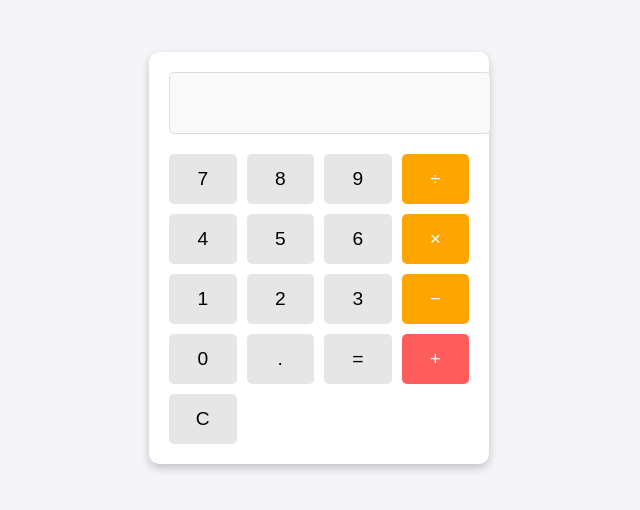
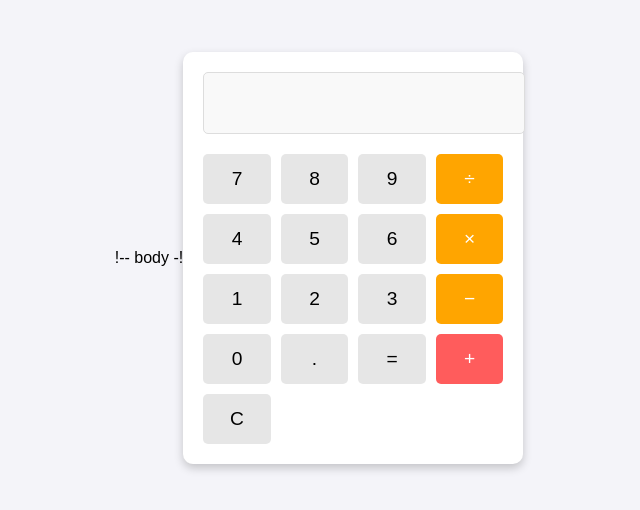
Before and after one commit to Dhruv-Jain31/js_cal, a plain HTML site: page root/index.html in a window 1280 px wide. Shown: the part 142-652 px from the top of the page, without its empty margins (321-961 px from the left). Drawn offline with Linux system fonts and the light colour scheme.

Commit message:
retrigger deployment

```diff
--- a/root/index.html
+++ b/root/index.html
@@ -6,6 +6,7 @@
   <title>Simple Calculator</title>
   <link rel="stylesheet" href="style.css">
 </head>
+!-- body -!
 <body>
   <div class="calculator">
     <input type="text" id="display" readonly>
```
